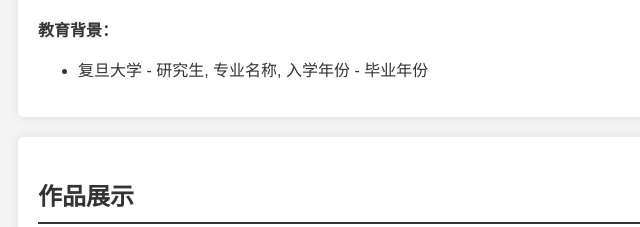
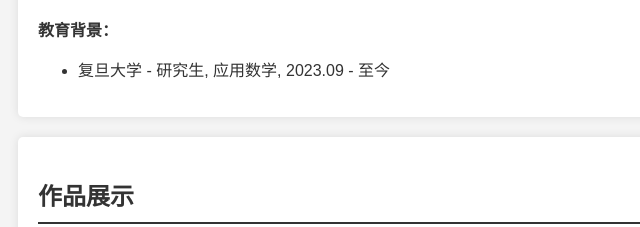
Before and after one commit to majunzhuo/my-personal-website, a plain HTML site: page index.html in a window 1280 px wide. Shown: the part 263-490 px from the top of the page, 2-642 px from the left. Drawn offline with Linux system fonts and the light colour scheme.

Commit message:
Update index.html

```diff
--- a/index.html
+++ b/index.html
@@ -63,7 +63,7 @@
         <h2>简历</h2>
         <p><strong>教育背景：</strong></p>
         <ul>
-            <li>复旦大学 - 研究生, 专业名称, 入学年份 - 毕业年份</li>
+            <li>复旦大学 - 研究生, 应用数学, 2023.09 - 至今</li>
             <!-- 你可以添加更多的教育背景 -->
         </ul>
     </section>
```
